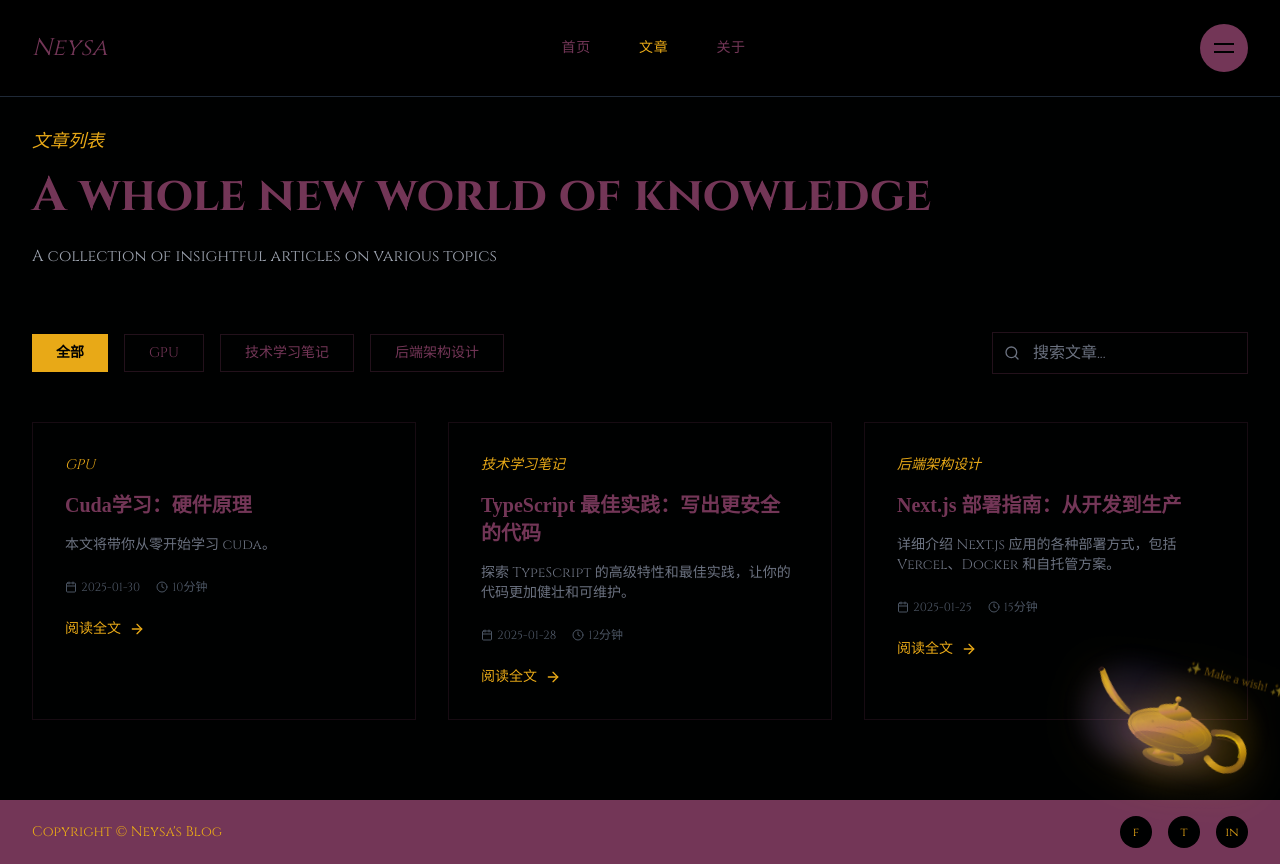
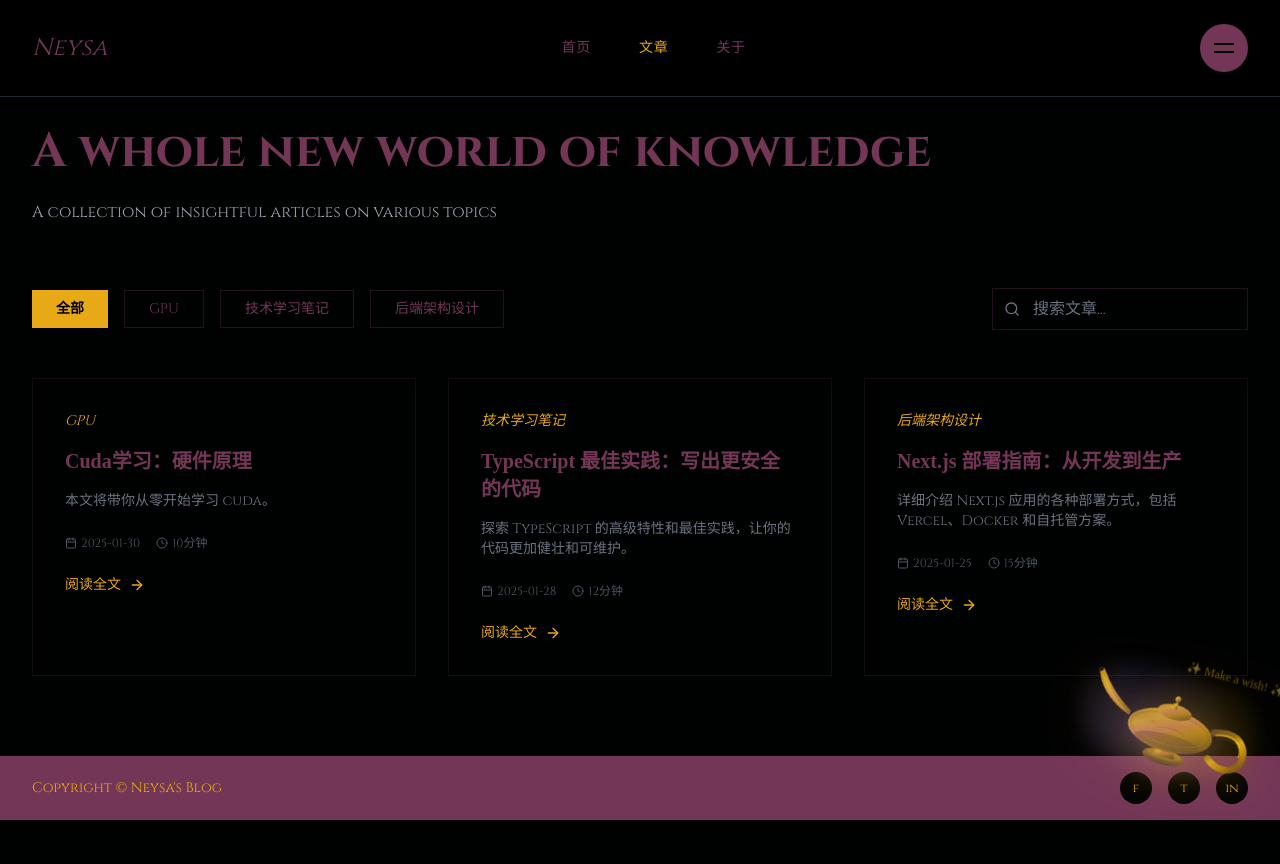
Before and after one commit to NeysaBan/neysas-blog, a Next.js app: page /posts in a window 1280 px wide. After the commit the page ends 820 px from the top, so only its background shows below. Built offline with nearby package versions, Linux system fonts and the light colour scheme; a web font is replaced by a local one.

Commit message:
delete useless code

```diff
--- a/src/app/posts/page.tsx
+++ b/src/app/posts/page.tsx
@@ -130,7 +130,6 @@ export default function PostsPage() {
             animate={{ opacity: 1, y: 0 }}
             className="mb-16"
           >
-            <p className="text-[#e8a917] italic text-lg mb-4">文章列表</p>
             <h1 className="text-[#733657] text-4xl md:text-5xl font-bold mb-6">
               A whole new world of knowledge
             </h1>
```
